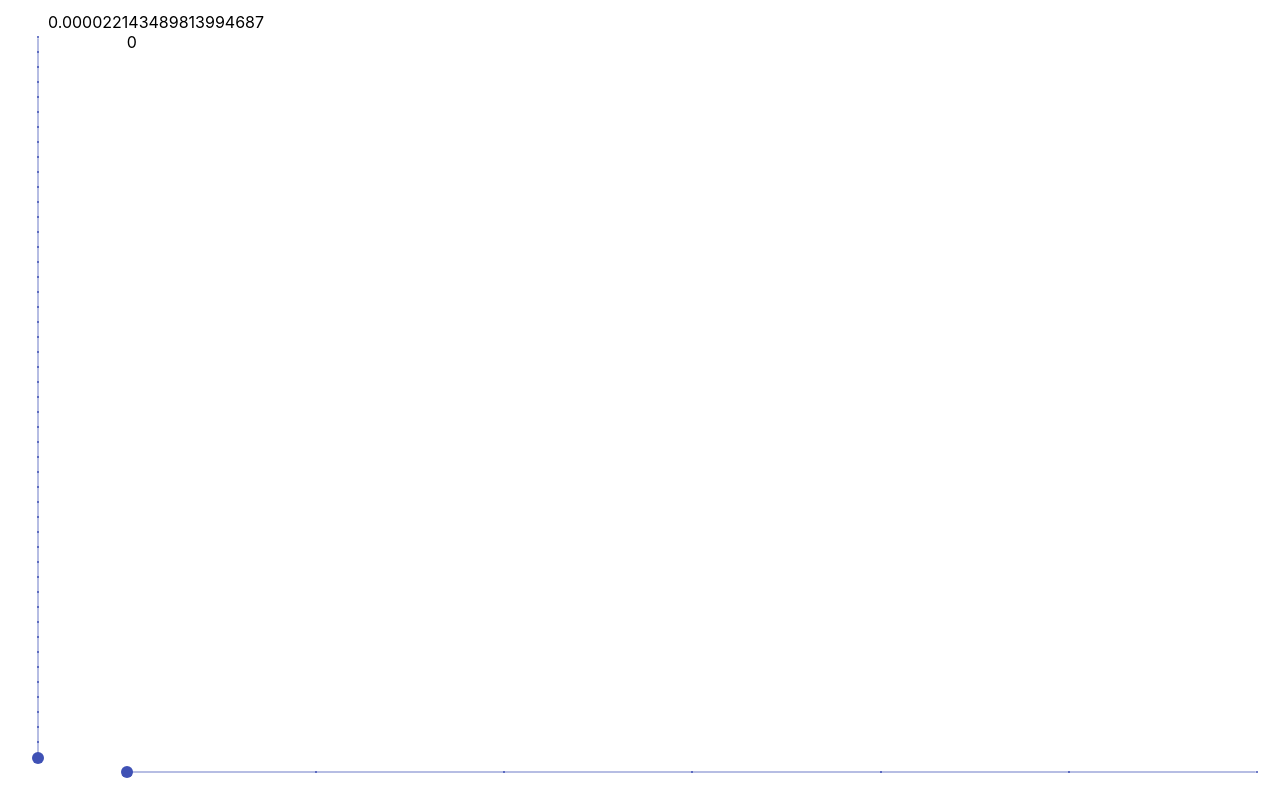
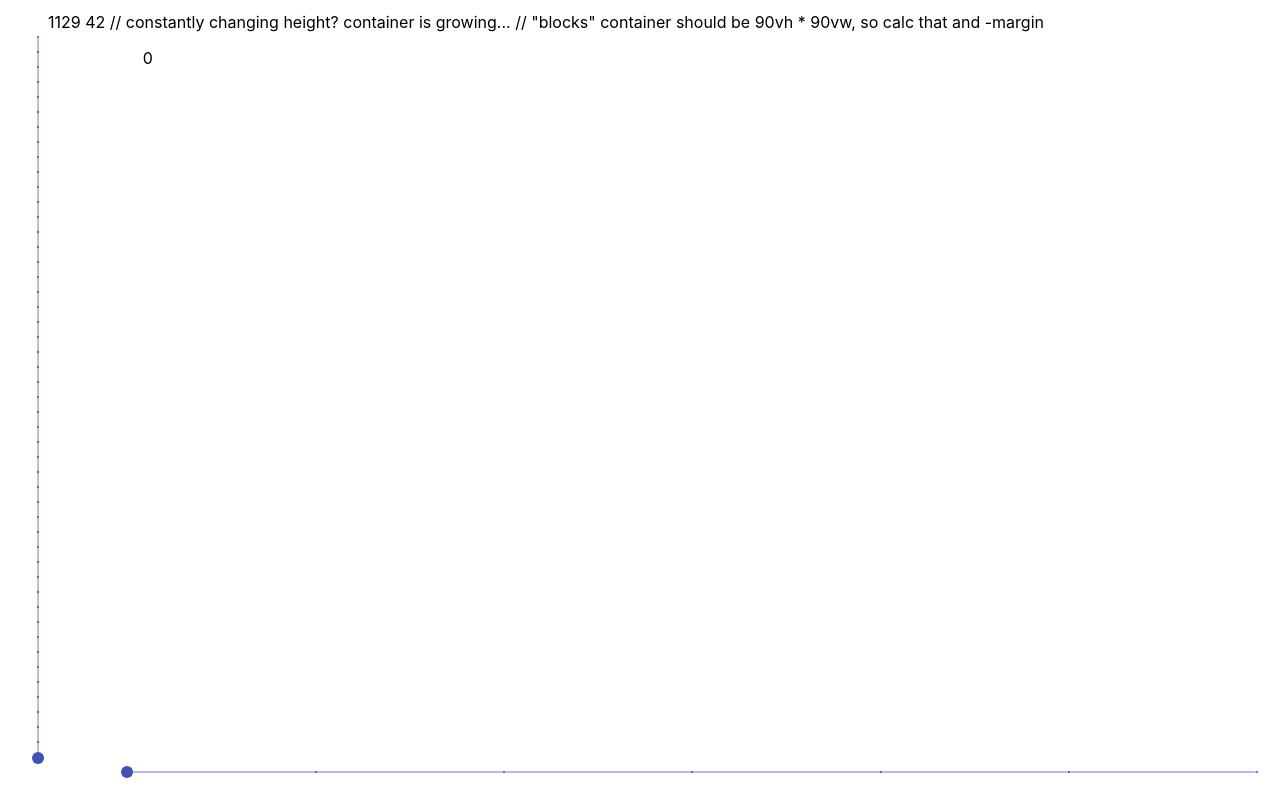
Before and after one commit to ronaldgreeff/glotto, a React (Create React App) app: page / in a window 1280 px wide. Built offline with nearby package versions, Linux system fonts and the light colour scheme.

Commit message:
@issue with height2

```diff
--- a/src/TicketChooser.js
+++ b/src/TicketChooser.js
@@ -33,7 +33,7 @@ export default function TicketChooser(props) {
 
   const totalBlocks = yBlocks*xBlocks;
   const volToOccupy = yBlockSpace*xBlockSpace;
-  const squareDims = ((totalBlocks/volToOccupy)/2);
+  const squareDims = ((volToOccupy/totalBlocks)/2);
 
   // const blockHeight = (yBlockSpace/yBlocks)/2;
   // const blockWidth = (xBlockSpace/xBlocks)/2;
@@ -44,12 +44,13 @@ export default function TicketChooser(props) {
     setxBlockSpace(ref.current.offsetHeight);
   }, [ref.current]);
   // console.log('width', ref.current ? ref.current.offsetWidth: 0);
+  // console.log('height', ref.current ? ref.current.offsetHeight: 0);
 
   const nBlocks = [];
   for (var i in Array.from(Array(totalBlocks))) {
     nBlocks.push(
       <Grid item key={i} >
-        <Box width={squareDims} height={squareDims}>
+        <Box m={2} width={10} height={10}>
           {i}
         </Box>
       </Grid>
@@ -59,7 +60,13 @@ export default function TicketChooser(props) {
   return (
     <Container className={classes.root}>
       <Container>
-        {squareDims}
+        {ref.current ? ref.current.offsetWidth: 0}
+        {' '}
+        {ref.current ? ref.current.offsetHeight: 0}
+        {' '}
+        // constantly changing height? container is growing...
+        // "blocks" container should be 90vh * 90vw, so calc that and -margin
+        {ref.current ? console.log(ref.current): 0}
       </Container>
       <Grid container>
         <Grid item xs={1}>
```
